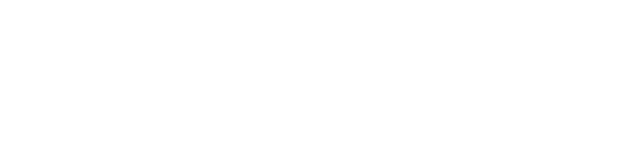
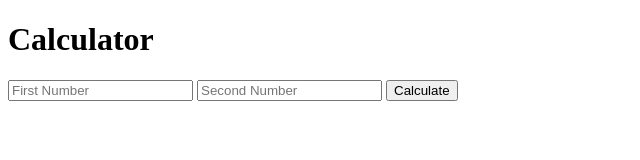
Before and after one commit to aelise17264/calculator, a website: page index.html in a window 1280 px wide. Shown: the whole page, without its empty margins (0-640 px from the left). Drawn offline with Linux system fonts and the light colour scheme.

Commit message:
set up form in html

```diff
--- a/index.html
+++ b/index.html
@@ -5,8 +5,11 @@
         <title>Calculator</title>
     </head>
     <body>
+        <h1>Calculator</h1>
         <form action="index.html" method="post">
-
+            <input type="text" name="num1" placeholder="First Number">
+            <input type="text" name="num2" placeholder="Second Number">
+            <button type="submit" name="submit">Calculate</button>
         </form>
     </body>
 </html>
--- a/index.js
+++ b/index.js
@@ -3,7 +3,7 @@ const express = require("express")
 const app = express()
 
 app.get("/", function(req, res){
-    res.send("Hello World")
+    res.sendFile(__dirname + "/index.html")
 })
 
 app.listen(3000, function(){
```
